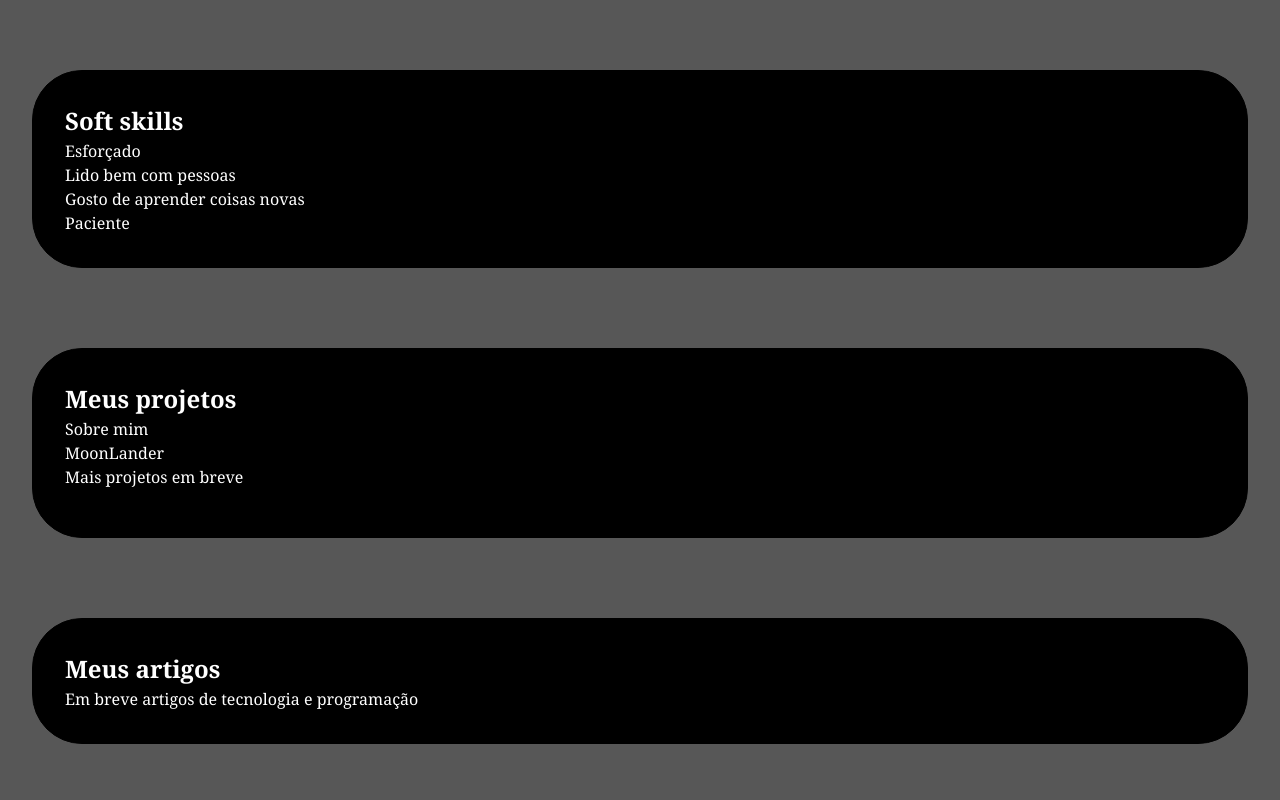
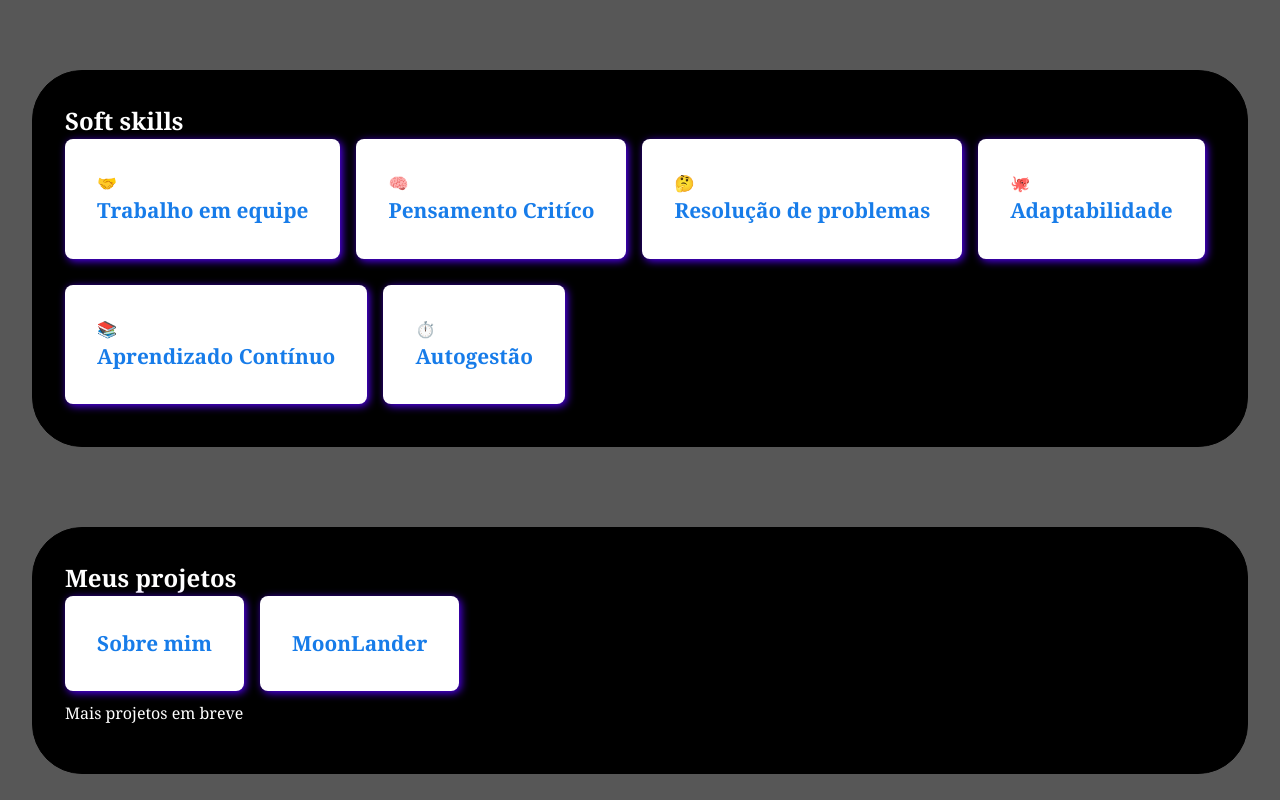
Before and after one commit to PedroCesar553/sobre-mim, a plain HTML site: page index.html in a window 1280 px wide. Shown: the part 1580-2380 px from the top of the page. Drawn offline with Linux system fonts and the light colour scheme.

Commit message:
Portifólio melhorado

```diff
--- a/index.html
+++ b/index.html
@@ -137,27 +137,53 @@
     </section>
 
     <section id="softSkills">
-        <h2>Soft skills</h2>
-        <ul>
-            <li>Esforçado</li>
-            <li>Lido bem com pessoas</li>
-            <li>Gosto de aprender coisas novas</li>
-            <li>Paciente</li>
-
+        <h2 class="titulo-secao">Soft skills</h2>
+        <div class="cards-em-linha">
+            <ul class="card">
+                <li class="icone-card">🤝</li>
+                <li class="titulo-card">Trabalho em equipe</li>
             </ul>
+            <ul class="card">
+                <li class="icone-card">🧠</li>
+                <li class="titulo-card">Pensamento Critíco</li>
+            </ul>
+            <ul class="card">
+                <li class="icone-card">🤔</li>
+                <li class="titulo-card">Resolução de problemas</li>
+            </ul>
+            <ul class="card">
+                <li class="icone-card">🐙</li>
+                <li class="titulo-card">Adaptabilidade</li>
+            </ul>
+            <ul class="card">
+                <li class="icone-card">📚</li>
+                <li class="titulo-card">Aprendizado Contínuo</li>
+            </ul>
+            <ul class="card">
+                <li class="icone-card">⏱️</li>
+                <li class="titulo-card">Autogestão</li>
+            </ul>
+        </div>
     </section>
 
     <section id="meusProjetos">
-        <h2>Meus projetos</h2>
-        <ul>
-            <li>
+        <h2 class="titulo-secao">Meus projetos</h2>
+        <div class="cards-em-linha">
+
+            <ul class="card">
+                <li class="titulo-card">
                     <a href="https://github.com/PedroCesar553/sobre-mim" target="_blank">Sobre mim</a>
                 </li>
-            <li>
+            </ul>
+            <ul class="card">
+                <li class="titulo-card">
                     <a href="https://github.com/PedroCesar553/lopal-moonlander">MoonLander</a>
                 </li>
+            </ul>
+        </div>
         <p>Mais projetos em breve</p>
-        </ul>
+
+        </div>
     </section>
 
     <section id="meusArtigos">
--- a/style.css
+++ b/style.css
@@ -107,6 +107,7 @@ footer {
     border: 3px solid black;
     background-color: rgb(0, 0, 0);
     color: white;
+    text-align: center;
 }
 
 footer ul{
```
Lines whose indentation alone changed are shown as unchanged.
